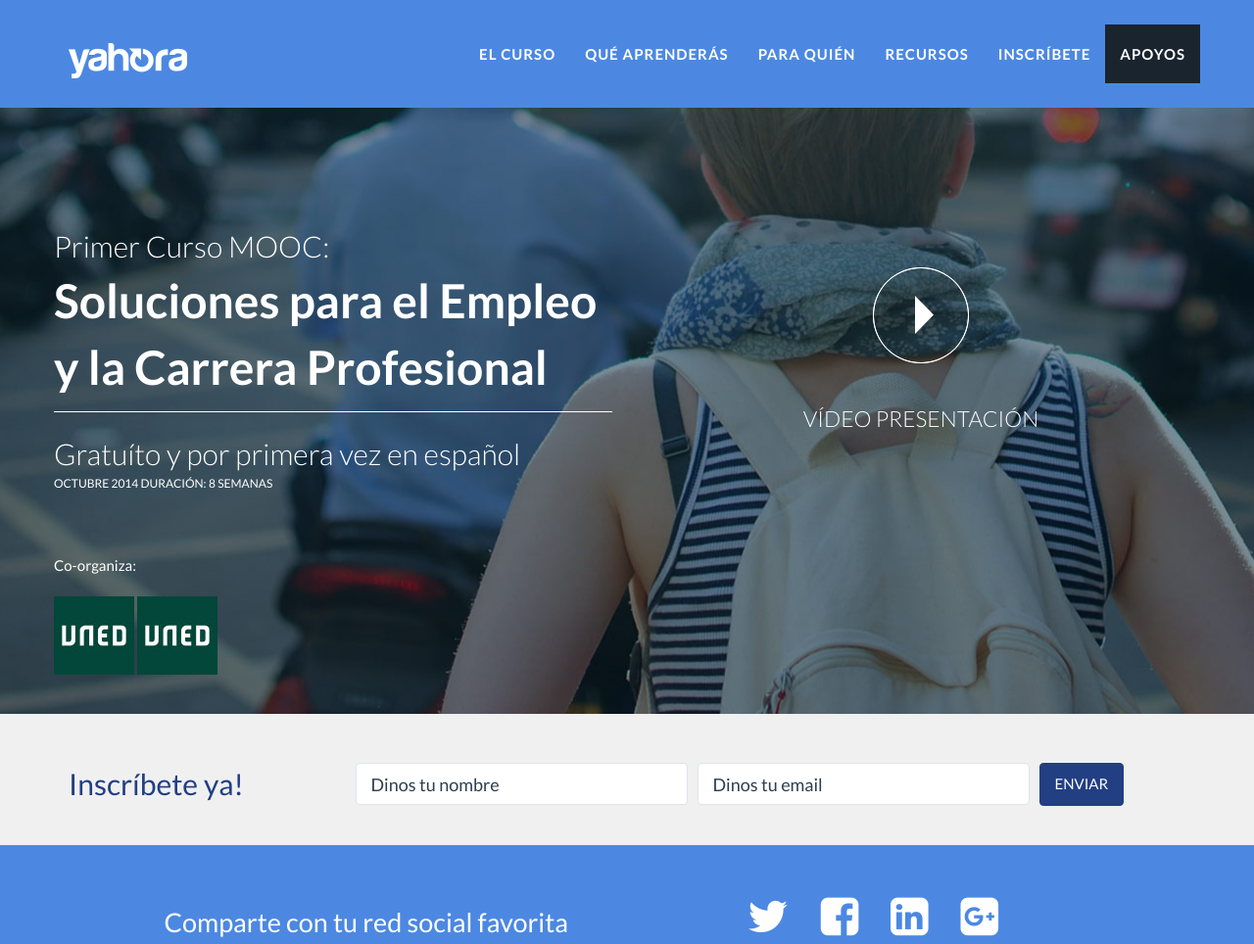
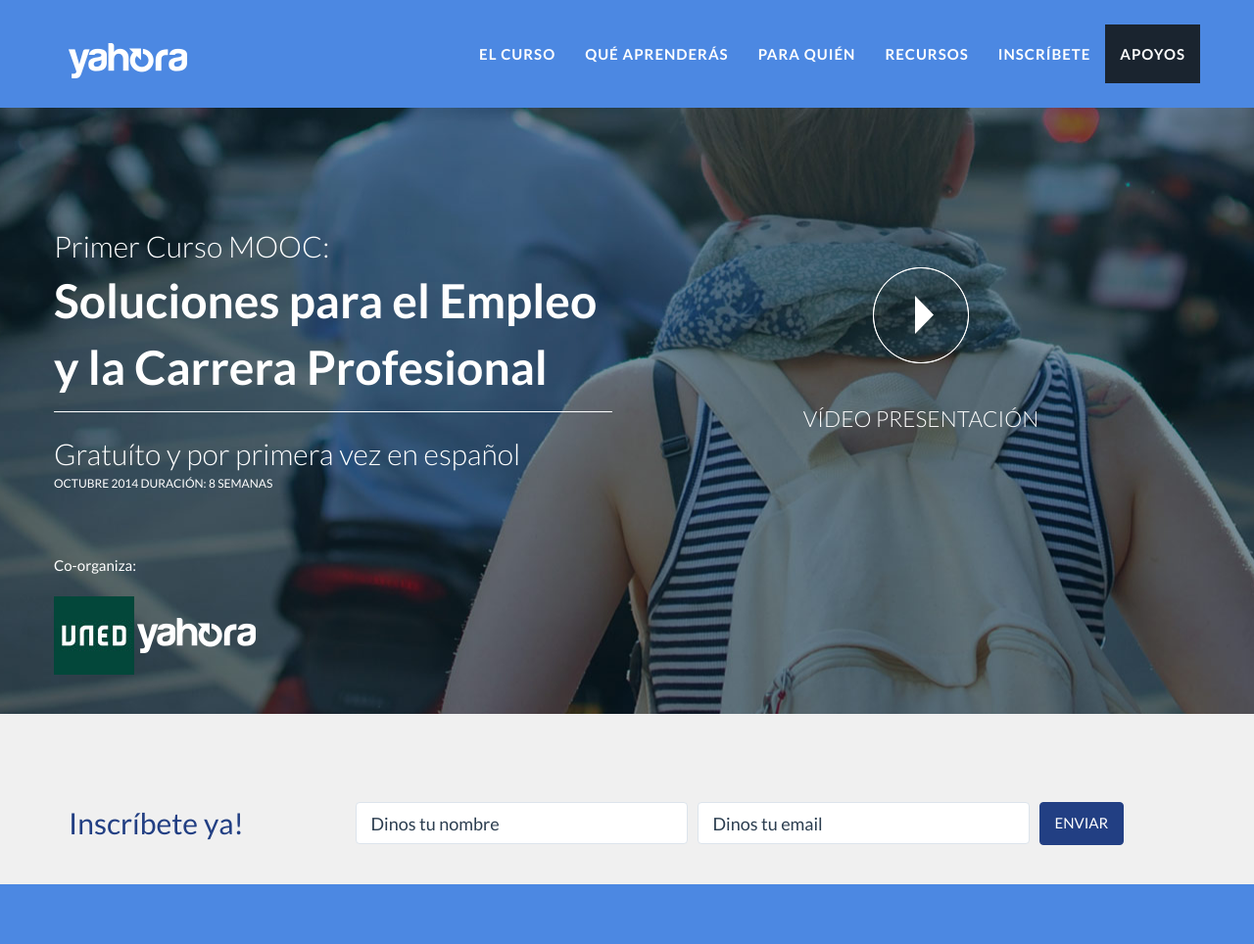
Before and after one commit to enredacoop/yahora, a plain HTML site: page index.html in a window 1280 px wide. Shown: the top 964 px of the page at 98% size. Drawn offline with nearby package versions, Linux system fonts and the light colour scheme.

```diff
--- a/css/freelancer.css
+++ b/css/freelancer.css
@@ -203,7 +203,9 @@ header {
 }
 
 section {
-    padding: 50px 0px 40px 0px;
+    padding: 90px 0px 40px 0px;
+
+
 }
 
 section h2 {
--- a/index.html
+++ b/index.html
@@ -93,7 +93,7 @@
                         <br>
                         <div>
                             <img src="img/logo-uned-grande.jpg" alt="Logo UNED">
-                            <img src="img/logo-uned-grande.jpg" alt="Logo UNED">
+                            <img src="img/logo.png" alt="Logo UNED">
                         </div>
                     </div>
                 </div>
@@ -242,7 +242,7 @@
         </div>
     </section>
 
-    <section id="dirigido" class="">
+    <section id="paraquien" class="">
         <div class="container">
             <div class="row">
                 <div class="col-lg-12">
```
